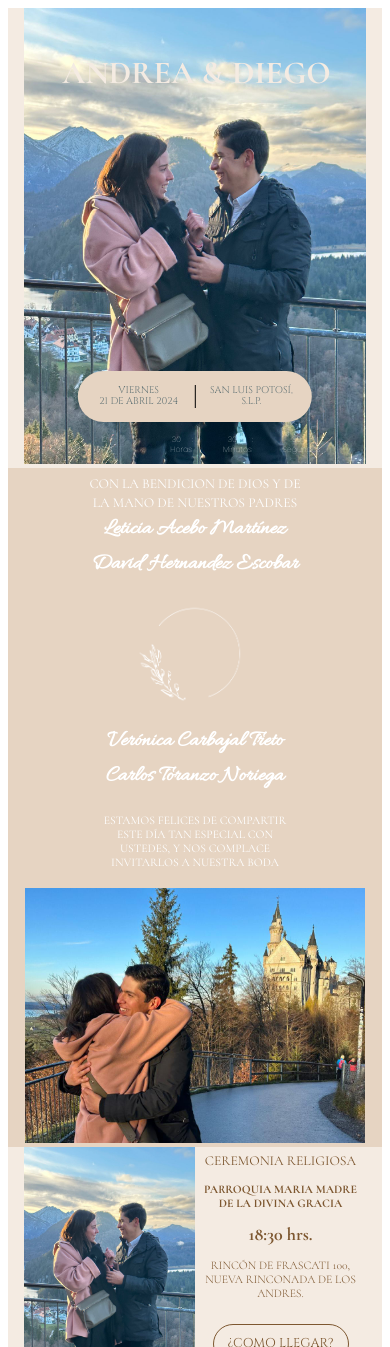
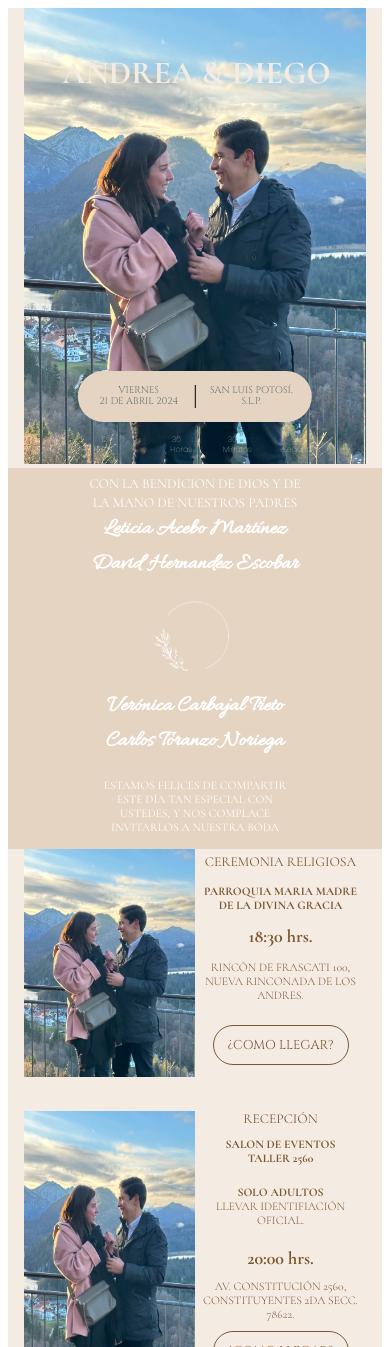
Before and after one commit to Duotech-Design/invitaciones, a React (Create React App) app: page /inicio in a window 390 px wide. Shown: the top 1347 px of the page. Built offline with nearby package versions, Linux system fonts and the light colour scheme; a web font is replaced by a local one.

Commit message:
cambios en margin

```diff
--- a/src/components/Inicio/Familia.js
+++ b/src/components/Inicio/Familia.js
@@ -29,7 +29,7 @@ const styles = {
     //width: "20%",
     //color: "#FFFFFF",
     //flex: 1,
-    minWidth: `clamp(200px, 15%, 20%)`,
+    minWidth: `clamp(150px, 15%, 20%)`,
     maxWidth: '20%',
   },
   image2: {
@@ -86,18 +86,19 @@ export default function IncioFamilia() {
       <Typography variant="h7">
         USTEDES, Y NOS COMPLACE
       </Typography>
-      <Typography variant="h7">
+      <Typography variant="h7" sx={{marginBottom:"15px "}}>
         INVITARLOS A NUESTRA BODA
       </Typography>
 
       {/* El Box contiene a la imagen*/}
-      <Box sx={{ marginTop: "5%", width: "91%", height: "100%" }}>
+   {/*}   <Box sx={{ marginTop: "5%", width: "91%", height: "100%" }}>
         <img
           src="/img/foto2.jpg" //Foto de Fondo abajo del texto
           alt="Imagen de inicio" // Propiedad alt para describir la imagen
           style={styles.image2}
         />
       </Box>
+    */}
     </Box>
   );
 }
--- a/src/components/Inicio/Inicio.js
+++ b/src/components/Inicio/Inicio.js
@@ -7,6 +7,7 @@ const styles = {
   container: {
     position: "relative",
     textAlign: "center",
+    margin: "0px 0px"
   },
   image: {
     maxWidth: "100%",
```
